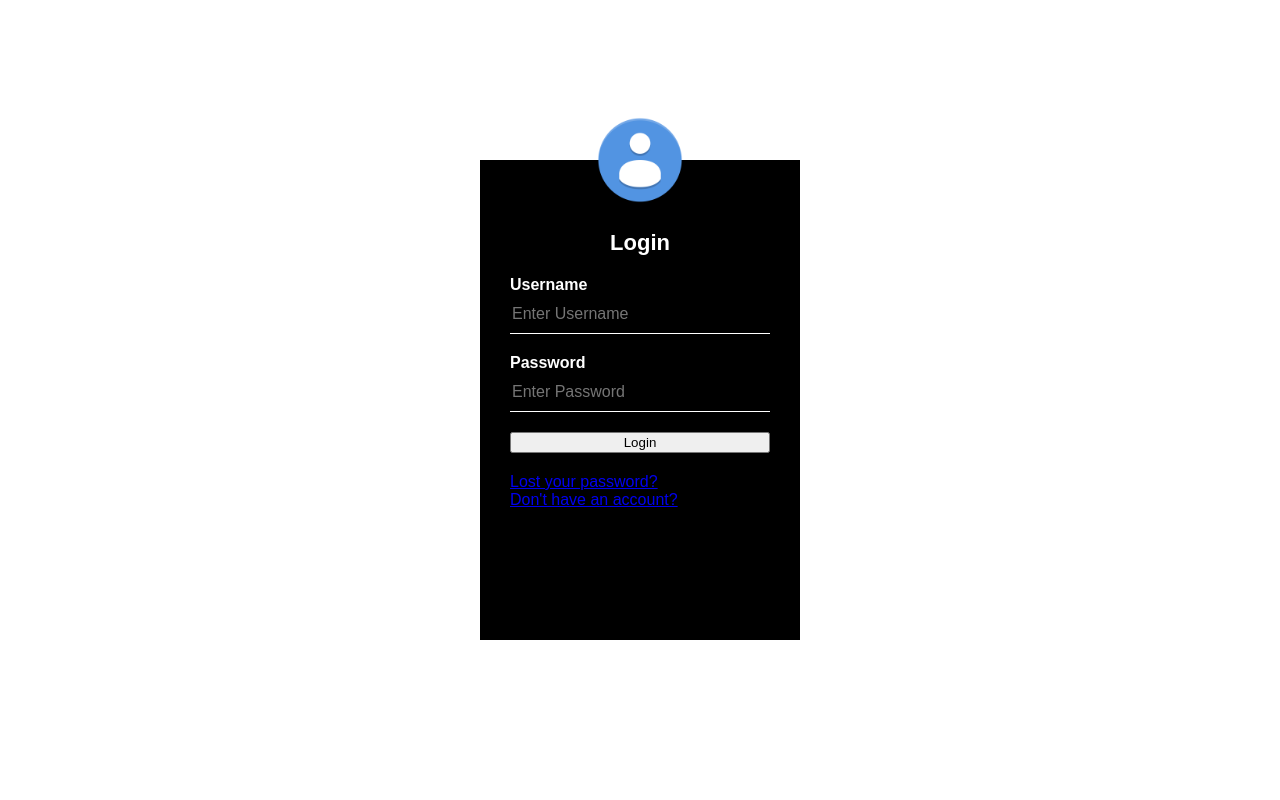
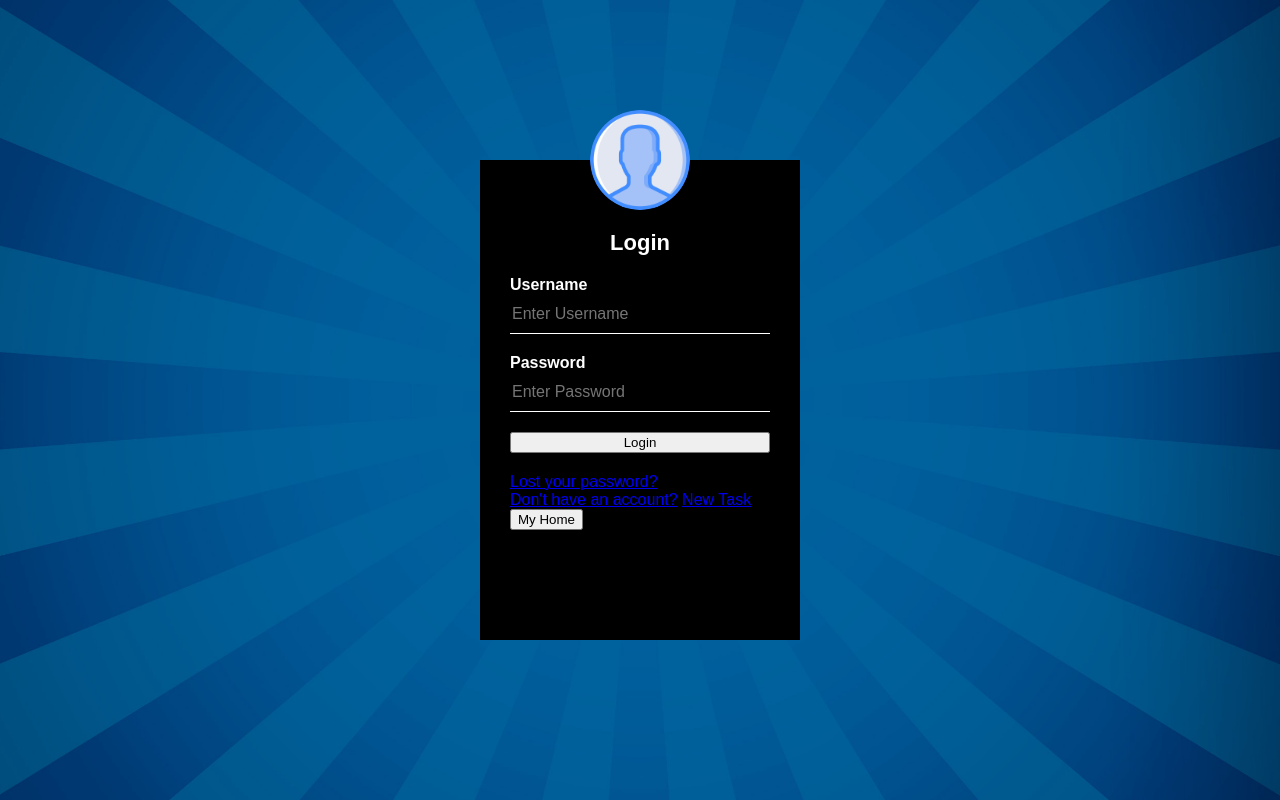
Before and after one commit to dcfrancia/cogs120a6, a website: page login.html in a window 1280 px wide. Drawn offline with Linux system fonts and the light colour scheme.

Commit message:
Login and pop up

```diff
--- a/login.css
+++ b/login.css
@@ -1,7 +1,7 @@
 body{
 	margin: 0;
 	padding: 0;
-	background: url(abstack-background-cartoon-style-bigbamm-sunlight_68708-513.jpg);
+	background: url(backgroundImg.jpg);
 	background-size: cover;
 	background-position: center;
 	font-family: sans-serif;
--- a/login.html
+++ b/login.html
@@ -2,9 +2,14 @@
 <head>
 <title>Login</title>
 	<link rel ="stylesheet" type="text/css" href="login.css">
+	<script type="text/javascript">
+		document.getElementById("myButton").onclick = function () {
+			location.href = "FirstPage.html";
+		};
+	</script>
 <body>
 	<div class="loginbox">
-	<img src="avatar-default-icon.png" class="avatar">
+	<img src="user.png" class="avatar">
 	<h1>Login</h1>
 	<form>
 		<p>Username</p>
@@ -14,6 +19,9 @@
 		<input type="submit" name="" value="Login">
 		<a href="#">Lost your password?</a><br>
 		<a href="#">Don't have an account?</a>
+		<a href="static/FirstPage.html" class="btn btn-secondary btn-lg active" role="button" >New Task</a>
+		<button id="myButton" class="float-left submit-button" > My Home</button>
+
 	</form>
 	</div>
 
```
Also changed, not shown: backgroundImg.jpg (added), user.png (added).
